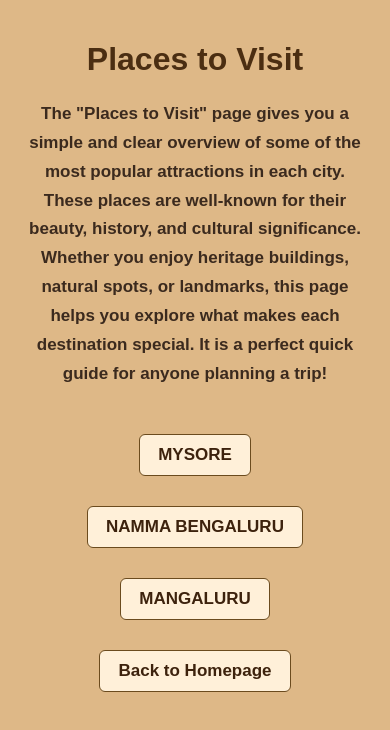
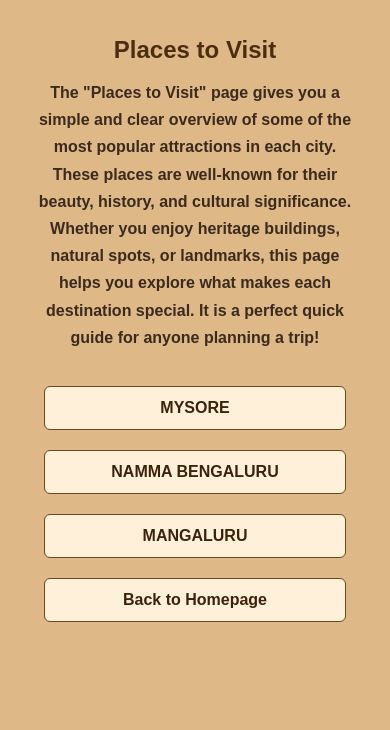
Before and after one commit to beingvinie/Explore-India, a plain HTML site: page places.html in a window 390 px wide. Drawn offline with Linux system fonts and the light colour scheme.

Commit message:
Update styles in places.html for layout improvements
Refine styles for better layout and responsiveness.

```diff
--- a/places.html
+++ b/places.html
@@ -12,44 +12,60 @@
             font-family: Arial, sans-serif;
             margin: 0;
             padding: 20px;
+            text-align: center;
         }
 
         h1 {
             color: #4b2e12;
-            text-align: center;
+            font-size: 28px;
+            margin-bottom: 15px;
         }
 
         .description {
             max-width: 750px;
-            margin: 20px auto;
+            margin: 10px auto 25px auto;
             line-height: 1.7;
             color: #3b2a1e;
-            text-align: center;
-            font-size: 17px;
+            font-size: 18px;
             font-weight: bold;
+            padding: 0 10px;
+        }
+
+        .link-container {
+            margin-top: 20px;
         }
 
         a {
             display: inline-block;
-            margin: 15px 10px;
+            margin: 10px 10px;
             text-decoration: none;
             font-weight: bold;
             color: #3d220d;
-            padding: 10px 18px;
+            padding: 12px 20px;
             background: #fff0d9;
             border-radius: 6px;
             border: 1px solid #6b4b1e;
             transition: 0.3s;
-            font-size: 17px;
+            font-size: 18px;
         }
 
         a:hover {
             background: #e4c29f;
         }
 
-        .link-container {
-            text-align: center;
-            margin-top: 30px;
+        /* Mobile layout refinement */
+        @media (max-width: 600px) {
+            h1 {
+                font-size: 24px;
+            }
+            .description {
+                font-size: 16px;
+            }
+            a {
+                width: 85%;
+                max-width: 260px;
+                font-size: 16px;
+            }
         }
     </style>
 </head>
```
